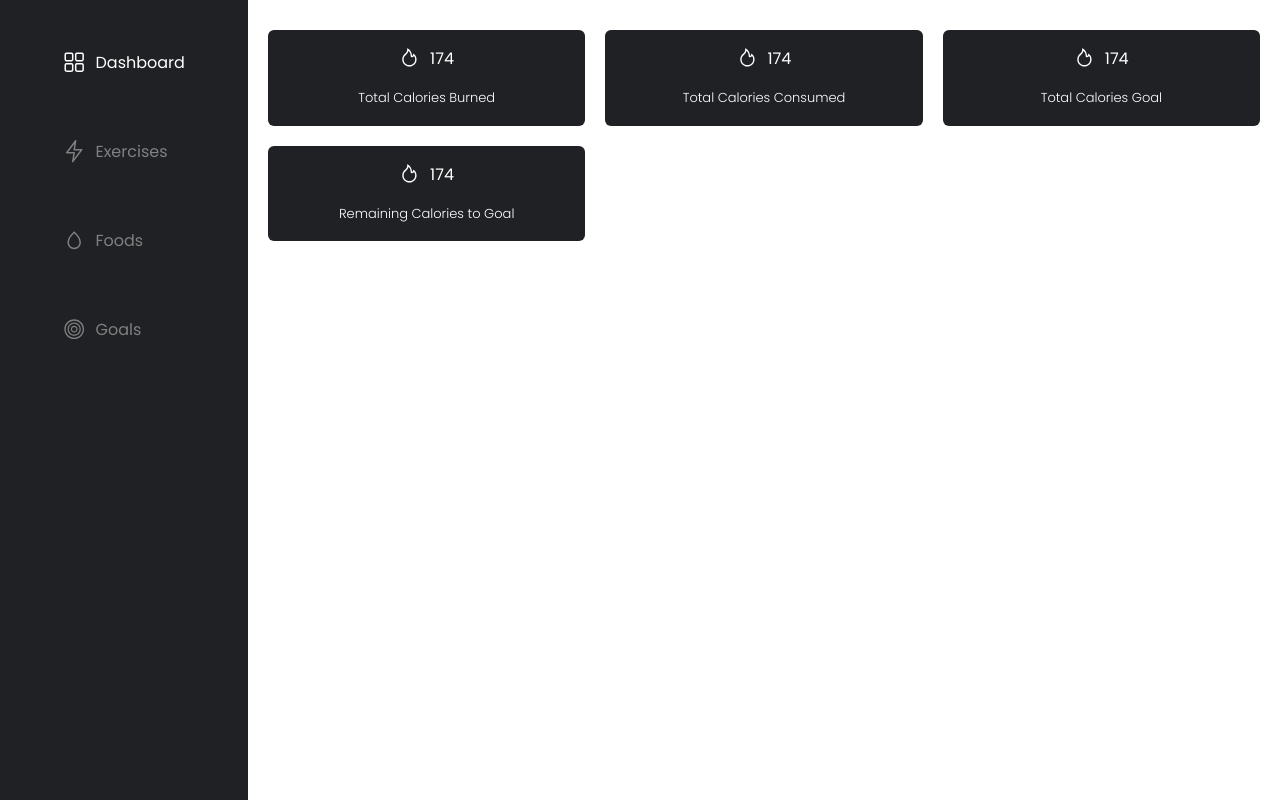
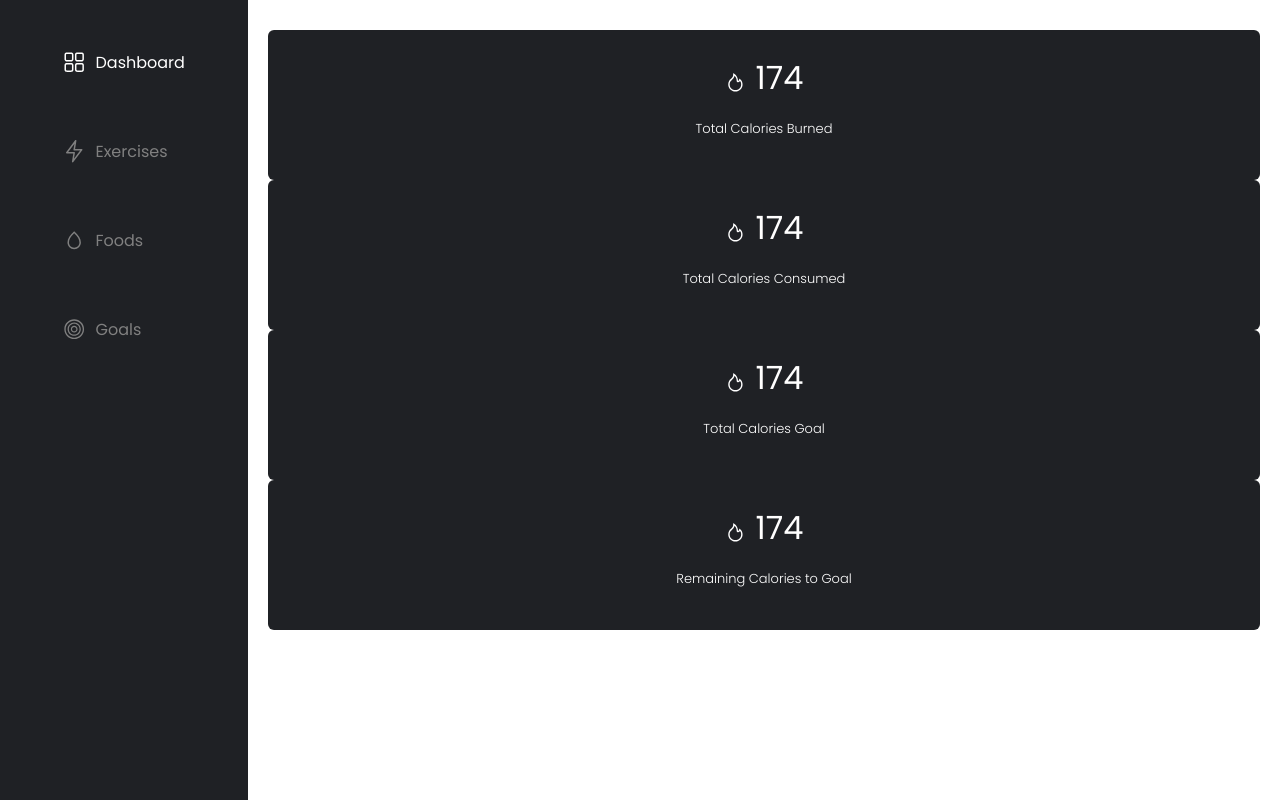
Before and after one commit to ParasArya289/fitnessTracker, a React (Create React App) app: page / in a window 1280 px wide. Built offline with nearby package versions, Linux system fonts and the light colour scheme.

Commit message:
style: changes in dhasboard card style

```diff
--- a/src/Pages/Dashboard/Dashboard.css
+++ b/src/Pages/Dashboard/Dashboard.css
@@ -1,4 +1,8 @@
 .dashboard {
+  width: 100%;
+  padding-bottom: 100px;
+}
+.dashboard__container {
   display: grid;
   align-content: center;
   grid-template-columns: repeat(auto-fill, minmax(250px, 1fr));
@@ -6,12 +10,18 @@
   gap: 20px;
 }
 .dashboard__card {
-  min-width: 250px;
+  min-height: 150px;
   width: 100%;
+  display: grid;
+  place-content: center;
   text-align: center;
   background-color: var(--secondary-color);
   color: var(--primary-text-color);
   border-radius: 6px;
+}
+.dashboard__card p {
+  margin: 0;
+  font-size: xx-large;
 }
 .dashboard svg {
   margin-right: 10px;
```
